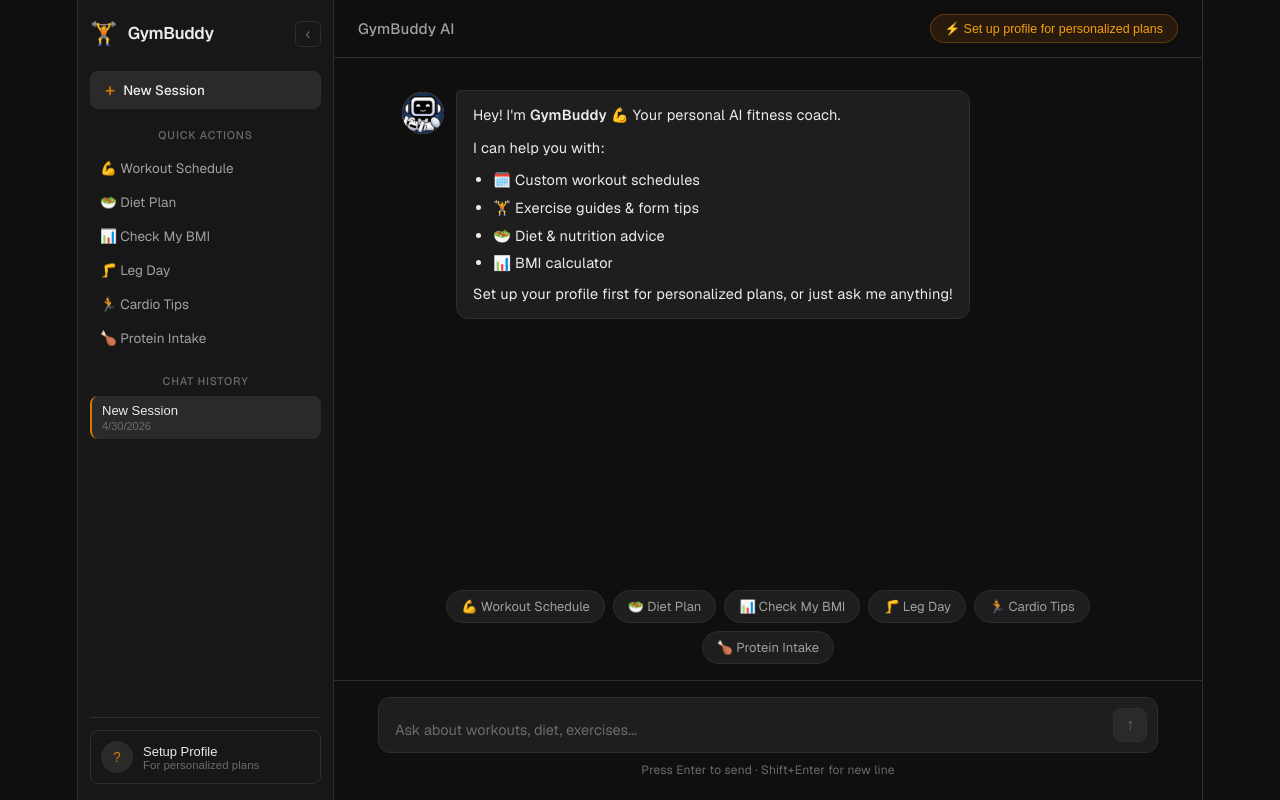
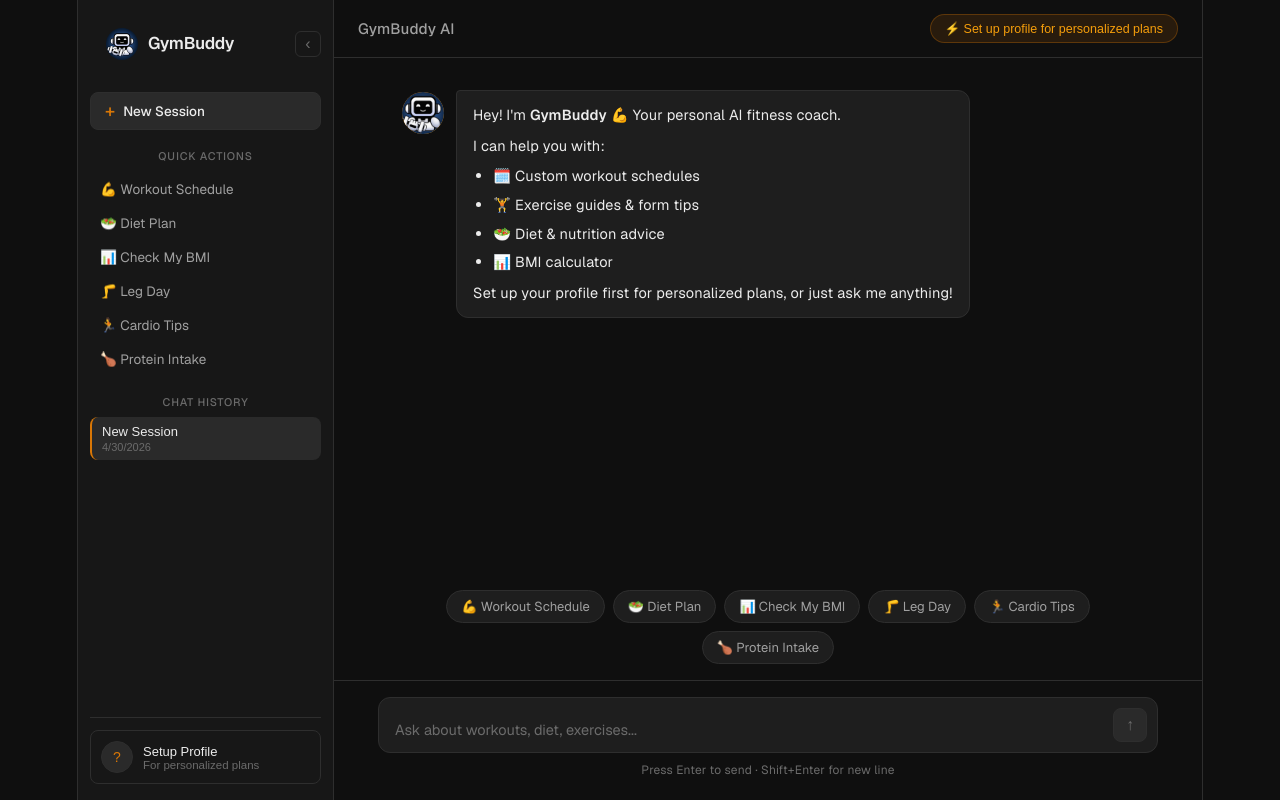
Before and after one commit to adriancomia/gymBuddy, a React (Vite) app in the folder frontend/: page / in a window 1280 px wide. Built offline with nearby package versions, Linux system fonts and the light colour scheme.

Commit message:
add name field, follow-up suggestions, exercise video links, context memory

```diff
--- a/frontend/src/App.css
+++ b/frontend/src/App.css
@@ -47,7 +47,6 @@ body { font-family: var(--font); background: var(--bg); color: var(--text); font
 
 /* ─── Sidebar Open ── */
 .sidebar-top { display: flex; align-items: center; justify-content: space-between; padding-bottom: 12px; }
-.sidebar-logo { display: flex; align-items: center; gap: 10px; }
 .logo-icon { font-size: 22px; }
 .logo-text { font-size: 17px; font-weight: 600; letter-spacing: -0.3px; }
 
@@ -240,11 +239,49 @@ body { font-family: var(--font); background: var(--bg); color: var(--text); font
 
 /* ─── Responsive ── */
 @media (max-width: 680px) {
-  .sidebar.open { width: 100%; position: absolute; z-index: 50; height: 100%; }
-  .message { padding: 8px 16px; }
-  .input-area { padding: 12px 16px 16px; }
+  .sidebar.open {
+    width: 100%;
+    position: absolute;
+    z-index: 50;
+    height: 100%;
+  }
 
-.bubble p { margin-bottom: 6px; }
+  .message {
+    padding: 8px 16px;
+  }
+
+  .input-area {
+    padding: 12px 16px 16px;
+  }
+}
+
+/* ─── Sidebar Logo ─────────────────────────────────────────── */
+.sidebar-logo {
+  display: flex;
+  align-items: center;
+  gap: 10px;
+
+  padding: 12px 16px;
+
+  width: fit-content;
+  height: auto;
+
+  overflow: hidden;
+}
+
+.sidebar-logo-img {
+  width: 32px;
+  height: 32px;
+
+  max-width: 32px;
+  max-height: 32px;
+
+  border-radius: 50%;
+  object-fit: cover;
+
+  display: block;
+  flex-shrink: 0;
+}.bubble p { margin-bottom: 6px; }
 .bubble h1, .bubble h2, .bubble h3 {
     margin-bottom: 6px;
     font-weight: 600;
@@ -257,14 +294,6 @@ body { font-family: var(--font); background: var(--bg); color: var(--text); font
 .bubble li { margin: 4px 0; }
 
 /* ─── Sidebar Logo Image ─────────────────────────────────────────── */
-.sidebar-logo-img {
-  width: 28px;
-  height: 28px;
-  border-radius: 50%;
-  object-fit: cover;
-  object-position: center;
-  flex-shrink: 0;
-}/* ─── Follow-up Suggestions ──────────────────────────────────────── */
 .follow-ups {
   display: flex;
   gap: 8px;
@@ -304,4 +333,3 @@ body { font-family: var(--font); background: var(--bg); color: var(--text); font
 .chat-link:hover {
   border-color: var(--accent-hover);
 }
-}
--- a/frontend/src/App.jsx
+++ b/frontend/src/App.jsx
@@ -281,7 +281,7 @@ export default function App() {
           <>
             <div className="sidebar-top">
 <div className="sidebar-logo">
-  <span className="logo-icon">🏋️</span>
+  <img src="/gymbuddy-avatar.jpg" alt="GymBuddy" className="sidebar-logo-img" />
   <span className="logo-text">GymBuddy</span>
 </div>              <button className="toggle-btn" onClick={() => setSidebarOpen(false)}>‹</button>
             </div>
```
